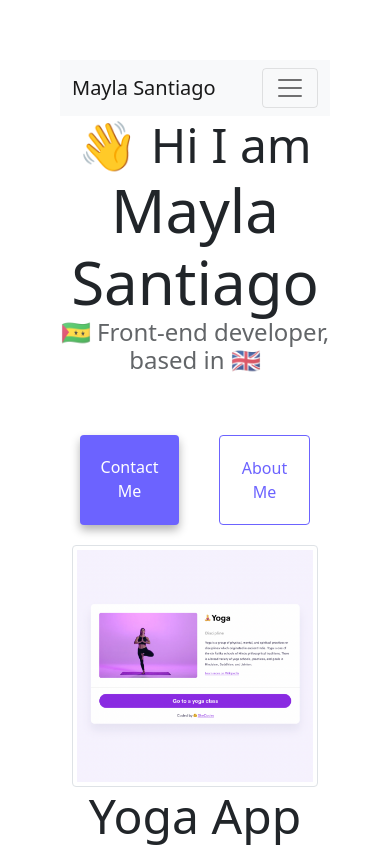
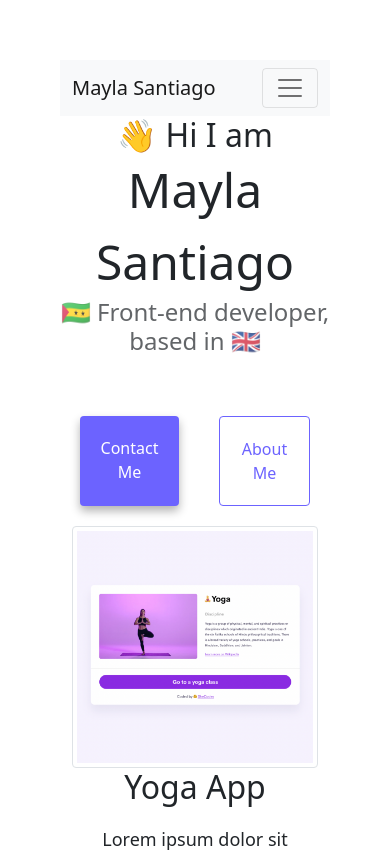
Before and after one commit to Mayla-Innovate/week3, a plain HTML site: page index.html in a window 390 px wide. Shown: the top 852 px of the page. Drawn offline with nearby package versions, Linux system fonts and the light colour scheme; files that its build step writes are made by us from their sources.

Commit message:
updated the media

```diff
--- a/css/style.css
+++ b/css/style.css
@@ -103,3 +103,16 @@ p {
 .email-link:hover {
   text-decoration: underline;
 }
+@media (max-width: 576px) {
+  h1 {
+    font-size: 48px;
+    line-height: 1.5;
+  }
+  h2 {
+    font-size: 32px;
+    text-align: center;
+  }
+  p {
+    text-align: center;
+  }
+}
```
